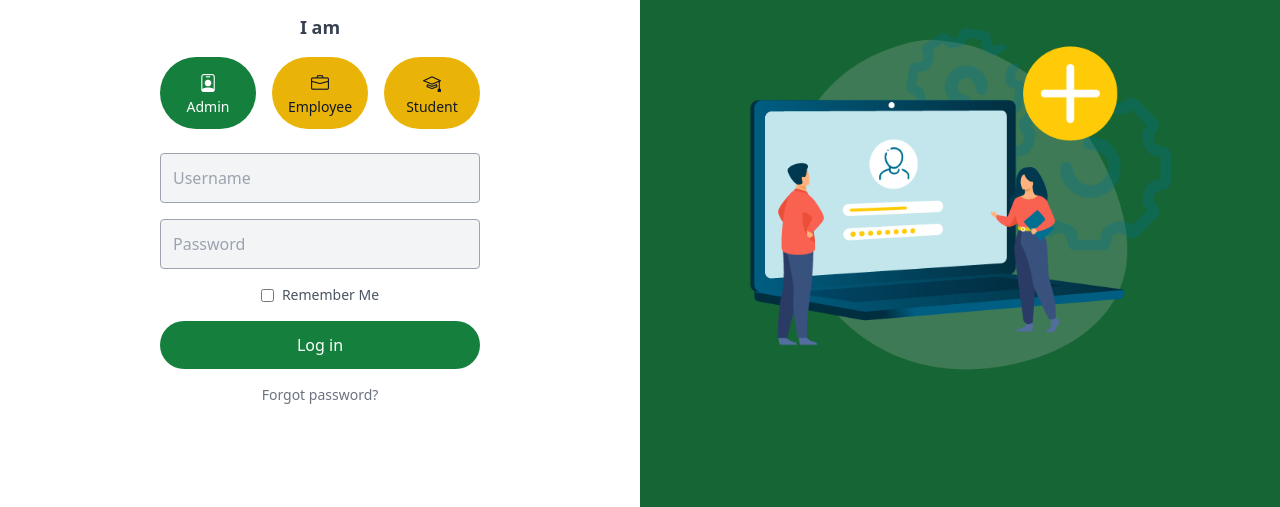
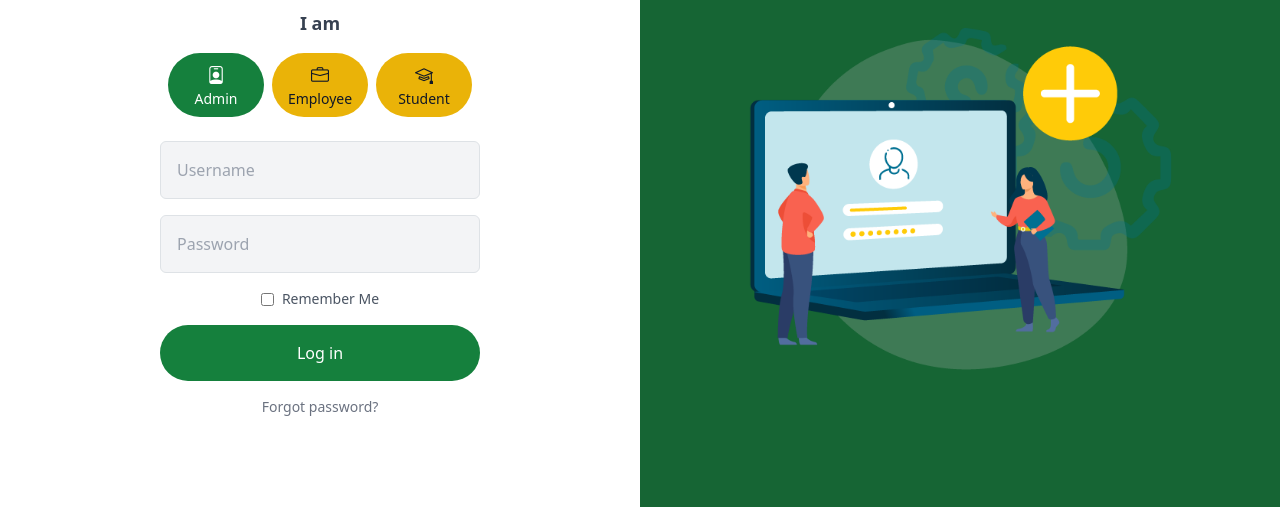
Before and after one commit to EricKirikou/sm, a website: page login.html in a window 1280 px wide. Shown: the part 293-800 px from the top of the page. Drawn offline with nearby package versions, Linux system fonts and the light colour scheme.

Commit message:
Inclusive Backend

```diff
--- a/login.html
+++ b/login.html
@@ -5,6 +5,9 @@
     <meta name="viewport" content="width=device-width, initial-scale=1.0" />
     <title>Login Page</title>
     <script src="https://cdn.tailwindcss.com"></script>
+    <!-- Bootstrap CSS -->
+<link rel="stylesheet" href="https://cdn.jsdelivr.net/npm/bootstrap@5.3.0/dist/css/bootstrap.min.css">
+
 
     <link
       rel="stylesheet"
@@ -67,12 +70,11 @@
         <label for="remember" class="text-gray-600 text-sm">Remember Me</label>
       </div>
 
-      <button
-        id="loginButton"
-        class="w-full md:w-80 bg-green-700 text-white p-3 rounded-full"
-      >
-        Log in
-      </button>
+      <button id="loginButton" class="w-full md:w-80 bg-green-700 text-white p-3 rounded-full flex justify-center items-center gap-2">
+        <span>Log in</span>
+        <div id="loader" class="spinner-border text-white hidden w-5 h-5" role="status"></div>
+    </button>
+
 
       <p class="mt-3 md:mt-4 text-sm text-gray-500 cursor-pointer">Forgot password?</p>
     </div>
```
Also changed, not shown: dashboard.html (+1 -1 lines).
